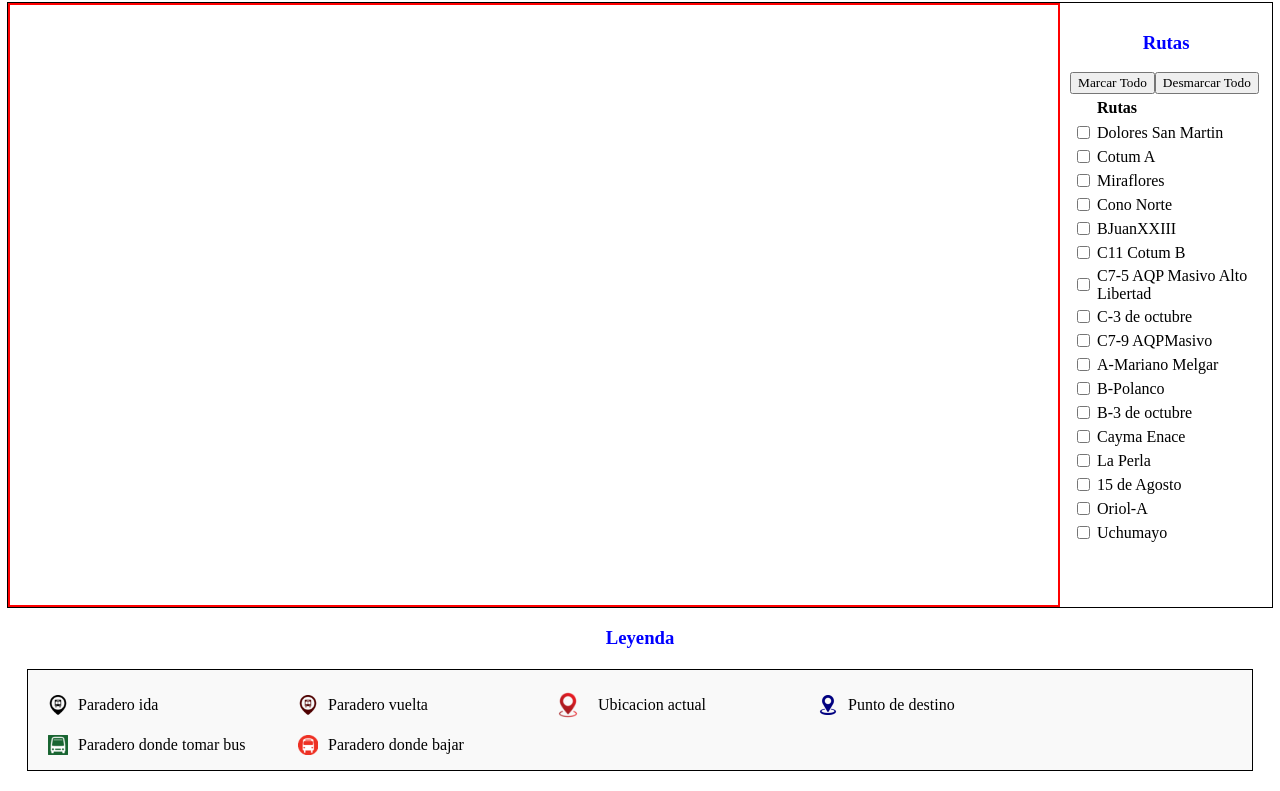
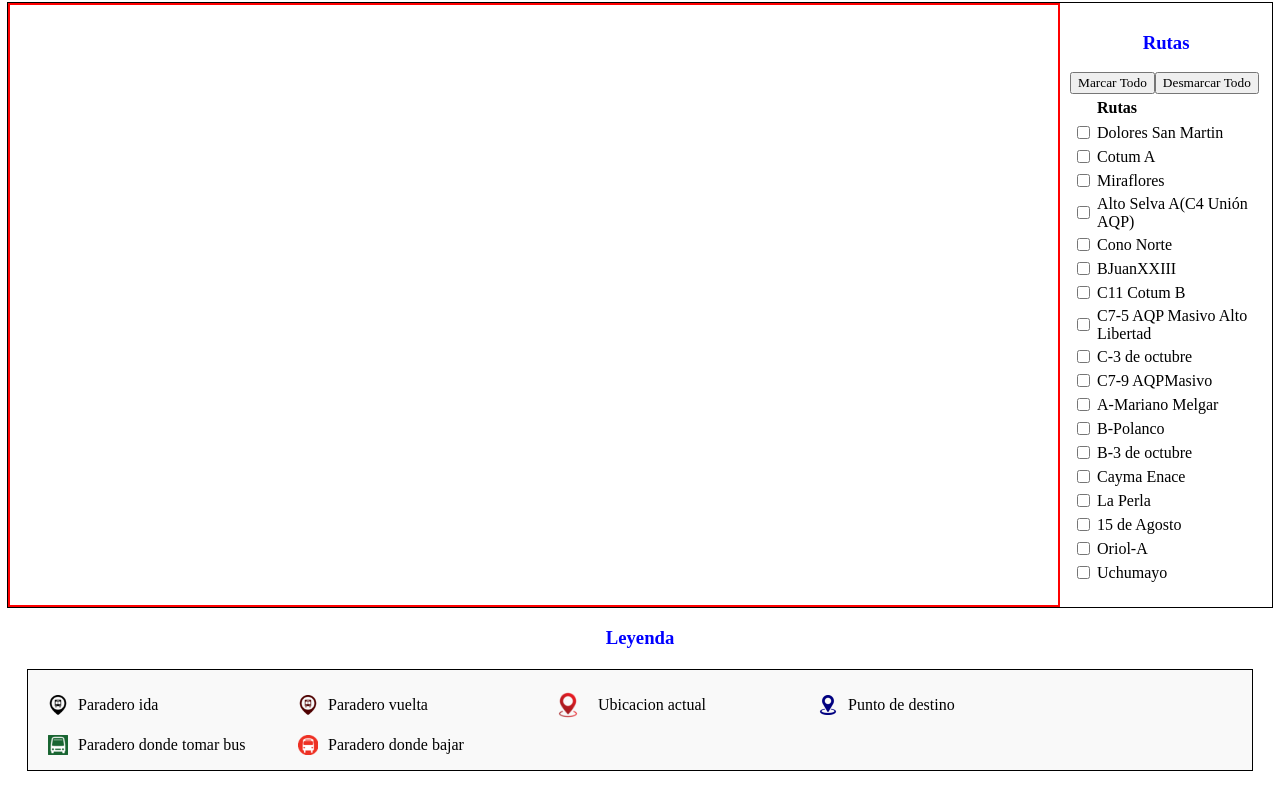
Before and after one commit to itsfinedd/maps, a plain HTML site: page index.html in a window 1280 px wide. Shown: the part 105-896 px from the top of the page. Drawn offline with Linux system fonts and the light colour scheme; some packages are replaced by stand-ins of ours.

Commit message:
Update index.html

```diff
--- a/index.html
+++ b/index.html
@@ -43,6 +43,10 @@
           <tr>
             <td><input type="checkbox" class="check" id="miraflores" onclick="toggleRoute(this, 'Miraflores', '#ff7a7a', MirafloresAIda, '#00f00f', MirafloresAVuelta);addMarkers(this,P_MirafloresIda,P_MirafloresVuelta);"></td>
             <td><label for="miraflores">Miraflores</label></td>
+          </tr>
+          <tr>
+            <td><input type="checkbox" class="check" id="altoselva" onclick="toggleRoute(this, 'AltoSelva', '#ff7a7a', AltoSelvaAIda, '#00f00f', AltoSelvaAVuelta);addMarkers(this,P_AltoSelvaIda,P_AltoSelvaVuelta);"></td>
+            <td><label for="altoselva">Alto Selva A(C4 Unión AQP)</label></td>
           </tr>
           <tr>
             <td><input type="checkbox" class="check" id="cono" onclick="toggleRoute(this, 'Cono Norte', '#0070B8', cononorte);addMarkers(this,P_ConoIda,P_ConoVuelta);"></td>
```
